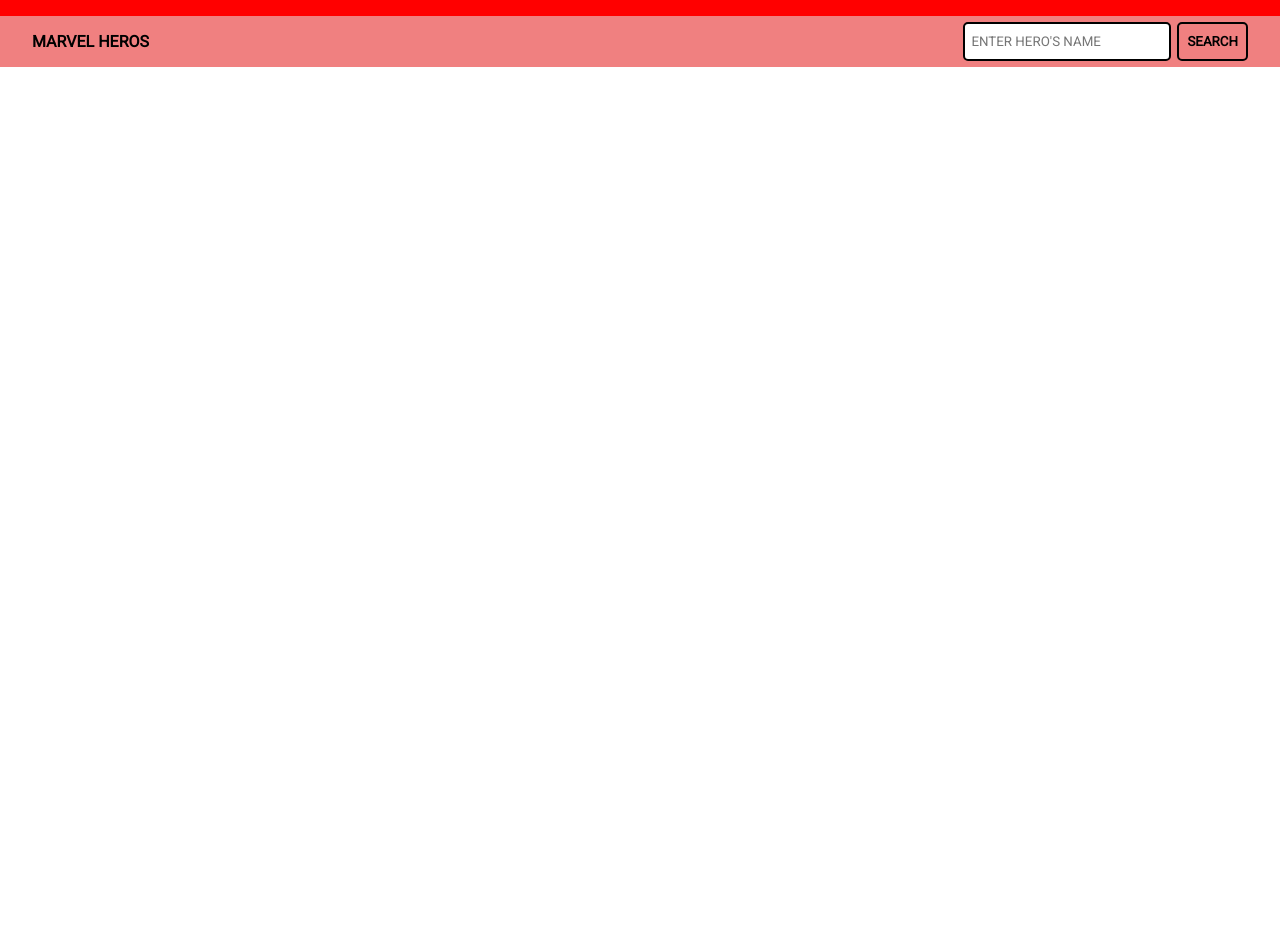
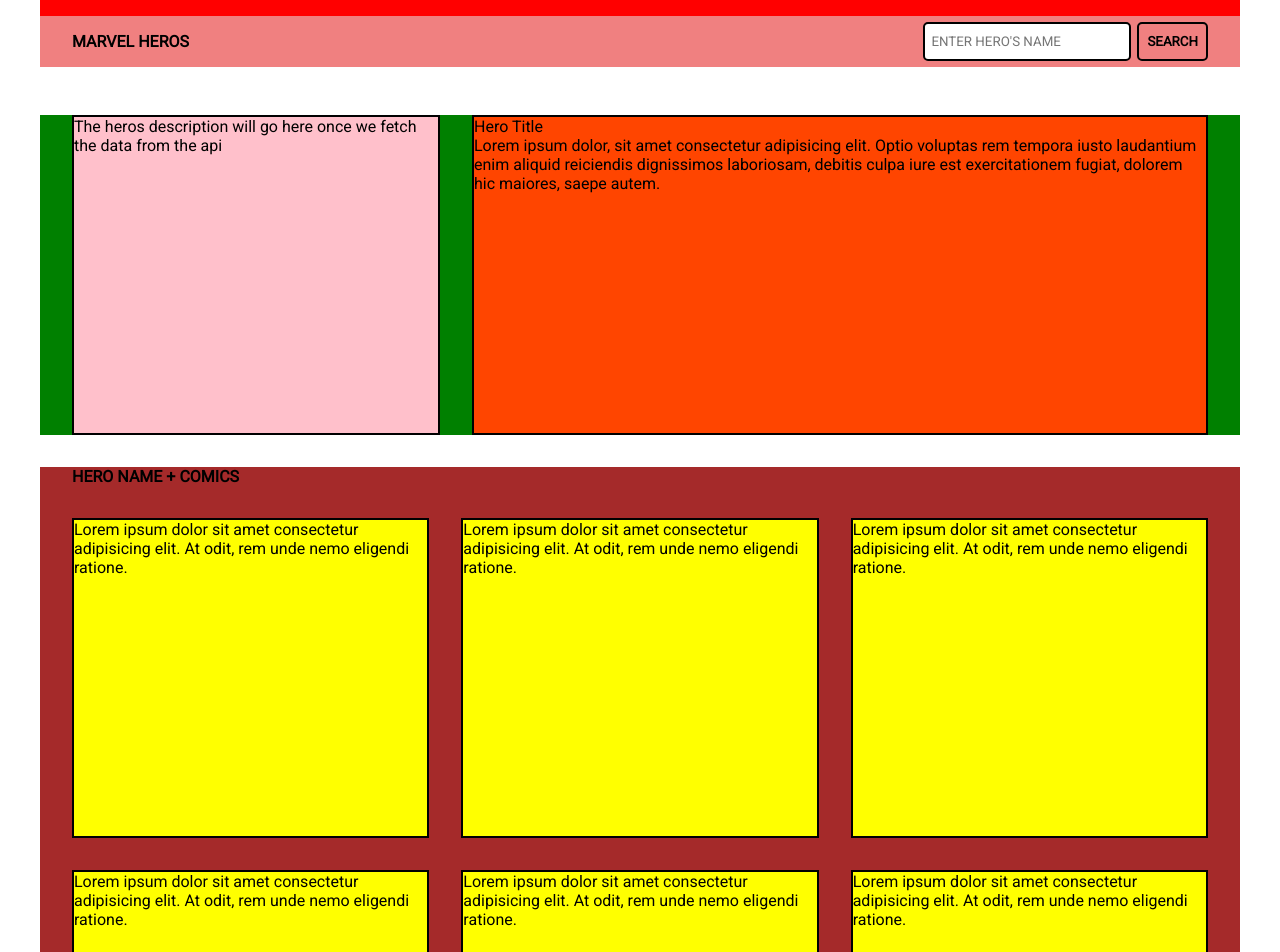
Before and after one commit to BrianSekwakwa/marvel-heros, a React (Create React App) app: page / in a window 1280 px wide. Shown: the part 160-1112 px from the top of the page. Before the commit the page ends 800 px from the top, so only its background shows below. Built offline with nearby package versions, Linux system fonts and the light colour scheme.

Commit message:
completed layout of the web application

```diff
--- a/scss/_config.scss
+++ b/scss/_config.scss
@@ -8,7 +8,7 @@
 }
 
 .App {
-  max-width: 85.375rem;
+  max-width: 75rem;
   margin: 0 auto;
 }
 
--- /dev/null
+++ b/scss/_hero-bio.scss
@@ -0,0 +1,29 @@
+.hero-bio {
+  background: green;
+  display: grid;
+  grid-template-columns: 1fr;
+  grid-gap: 2rem;
+  margin-top: 3rem;
+  padding: 0 2rem;
+
+  @include small {
+    grid-template-columns: repeat(2, 1fr);
+    height: 20rem;
+  }
+
+  @include medium {
+    grid-template-columns: 1fr 2fr;
+  }
+
+  &__image {
+    background: pink;
+    height: 20rem;
+    border: 2px solid #000;
+  }
+
+  &__content {
+    background: orangered;
+    height: 20rem;
+    border: 2px solid #000;
+  }
+}
--- /dev/null
+++ b/scss/_hero-comics.scss
@@ -0,0 +1,32 @@
+.hero-comics {
+  background: brown;
+  margin-top: 2rem;
+  padding-bottom: 2rem;
+
+  &__title {
+    padding-left: 2rem;
+    font-weight: bold;
+  }
+
+  &__comics {
+    margin-top: 2rem;
+    display: grid;
+    grid-template-columns: 1fr;
+    grid-gap: 2rem;
+    padding: 0 2rem;
+
+    @include small {
+      grid-template-columns: repeat(2, 1fr);
+    }
+
+    @include medium {
+      grid-template-columns: repeat(3, 1fr);
+    }
+
+    &__item {
+      background: yellow;
+      height: 20rem;
+      border: 2px solid #000;
+    }
+  }
+}
--- a/scss/index.scss
+++ b/scss/index.scss
@@ -2,3 +2,5 @@
 @import "variables";
 @import "header";
 @import "hero-search";
+@import "hero-bio";
+@import "hero-comics";
--- a/src/App.js
+++ b/src/App.js
@@ -10,8 +10,8 @@
       <div className="App">
         <Header />
         <HeroForm />
-        {/* <HeroDescription />
-        <HeroComics /> */}
+        <HeroDescription />
+        <HeroComics />
       </div>
     );
   }
--- a/src/components/HeroComics.js
+++ b/src/components/HeroComics.js
@@ -2,8 +2,34 @@
 
 function HeroComics() {
   return (
-    <div>
-      <div>A bunch of heros comics will go here;</div>
+    <div className="hero-comics">
+      <span className="hero-comics__title">HERO NAME + COMICS</span>
+      <div className="hero-comics__comics">
+        <div className="hero-comics__comics__item">
+          Lorem ipsum dolor sit amet consectetur adipisicing elit. At odit, rem
+          unde nemo eligendi ratione.
+        </div>
+        <div className="hero-comics__comics__item">
+          Lorem ipsum dolor sit amet consectetur adipisicing elit. At odit, rem
+          unde nemo eligendi ratione.
+        </div>
+        <div className="hero-comics__comics__item">
+          Lorem ipsum dolor sit amet consectetur adipisicing elit. At odit, rem
+          unde nemo eligendi ratione.
+        </div>
+        <div className="hero-comics__comics__item">
+          Lorem ipsum dolor sit amet consectetur adipisicing elit. At odit, rem
+          unde nemo eligendi ratione.
+        </div>
+        <div className="hero-comics__comics__item">
+          Lorem ipsum dolor sit amet consectetur adipisicing elit. At odit, rem
+          unde nemo eligendi ratione.
+        </div>
+        <div className="hero-comics__comics__item">
+          Lorem ipsum dolor sit amet consectetur adipisicing elit. At odit, rem
+          unde nemo eligendi ratione.
+        </div>
+      </div>
     </div>
   );
 }
--- a/src/components/HeroDescription.js
+++ b/src/components/HeroDescription.js
@@ -2,9 +2,18 @@
 
 function HeroDescription() {
   return (
-    <div>
-      <div>
+    <div className="hero-bio">
+      <div className="hero-bio__image">
         The heros description will go here once we fetch the data from the api
+      </div>
+      <div className="hero-bio__content">
+        <span>Hero Title</span>
+        <p>
+          Lorem ipsum dolor, sit amet consectetur adipisicing elit. Optio
+          voluptas rem tempora iusto laudantium enim aliquid reiciendis
+          dignissimos laboriosam, debitis culpa iure est exercitationem fugiat,
+          dolorem hic maiores, saepe autem.
+        </p>
       </div>
     </div>
   );
--- a/src/index.css
+++ b/src/index.css
@@ -6,7 +6,7 @@
   font-family: "Roboto", sans-serif; }
 
 .App {
-  max-width: 85.375rem;
+  max-width: 75rem;
   margin: 0 auto; }
 
 .header {
@@ -67,3 +67,50 @@
       border: 2px solid #000000;
       border-radius: 5px;
       background-color: transparent; }
+
+.hero-bio {
+  background: green;
+  display: grid;
+  grid-template-columns: 1fr;
+  grid-gap: 2rem;
+  margin-top: 3rem;
+  padding: 0 2rem; }
+  @media screen and (min-width: 576px) {
+    .hero-bio {
+      grid-template-columns: repeat(2, 1fr);
+      height: 20rem; } }
+  @media screen and (min-width: 768px) {
+    .hero-bio {
+      grid-template-columns: 1fr 2fr; } }
+  .hero-bio__image {
+    background: pink;
+    height: 20rem;
+    border: 2px solid #000; }
+  .hero-bio__content {
+    background: orangered;
+    height: 20rem;
+    border: 2px solid #000; }
+
+.hero-comics {
+  background: brown;
+  margin-top: 2rem;
+  padding-bottom: 2rem; }
+  .hero-comics__title {
+    padding-left: 2rem;
+    font-weight: bold; }
+  .hero-comics__comics {
+    margin-top: 2rem;
+    display: grid;
+    grid-template-columns: 1fr;
+    grid-gap: 2rem;
+    padding: 0 2rem; }
+    @media screen and (min-width: 576px) {
+      .hero-comics__comics {
+        grid-template-columns: repeat(2, 1fr); } }
+    @media screen and (min-width: 768px) {
+      .hero-comics__comics {
+        grid-template-columns: repeat(3, 1fr); } }
+    .hero-comics__comics__item {
+      background: yellow;
+      height: 20rem;
+      border: 2px solid #000; }
```
